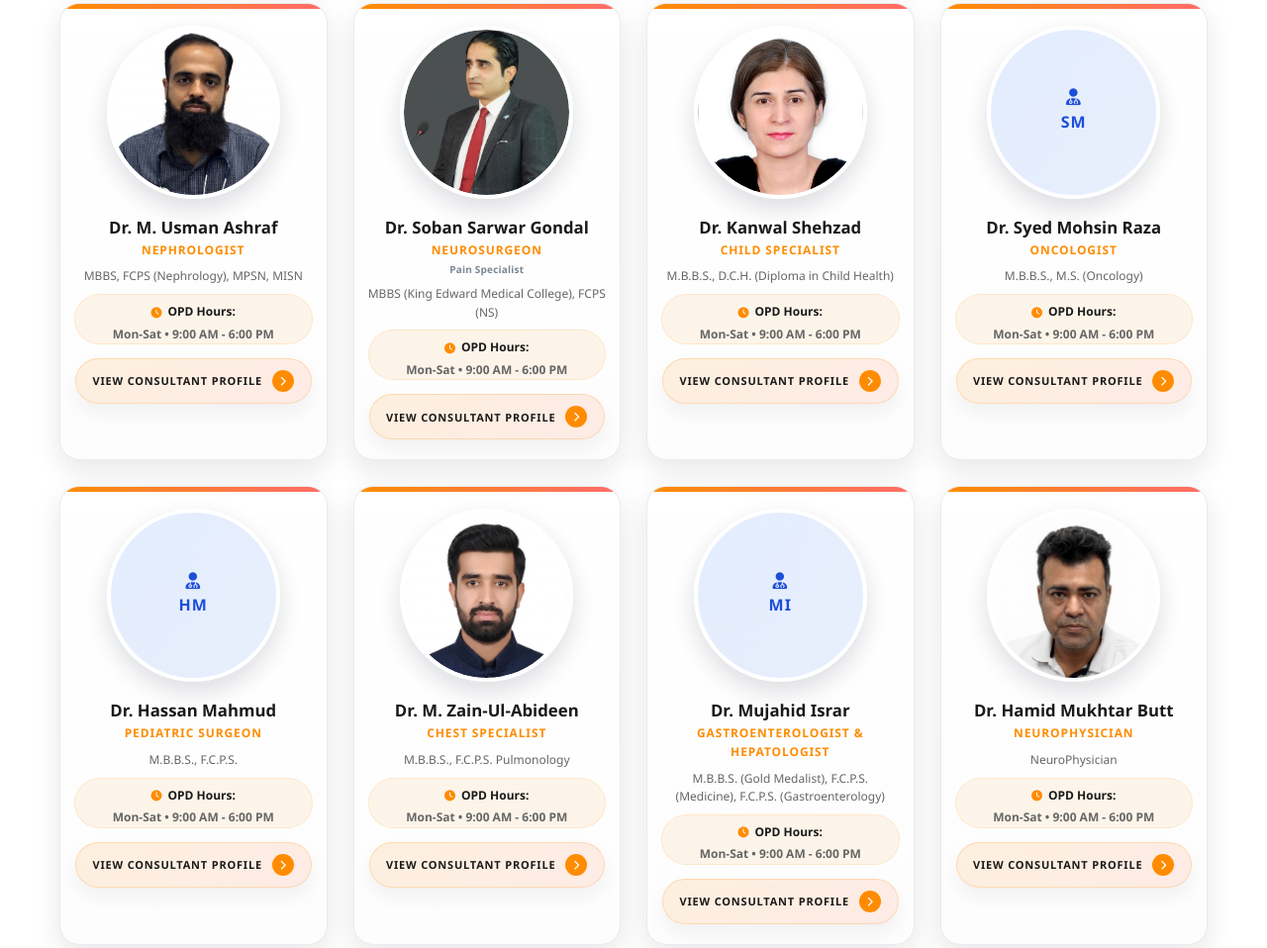
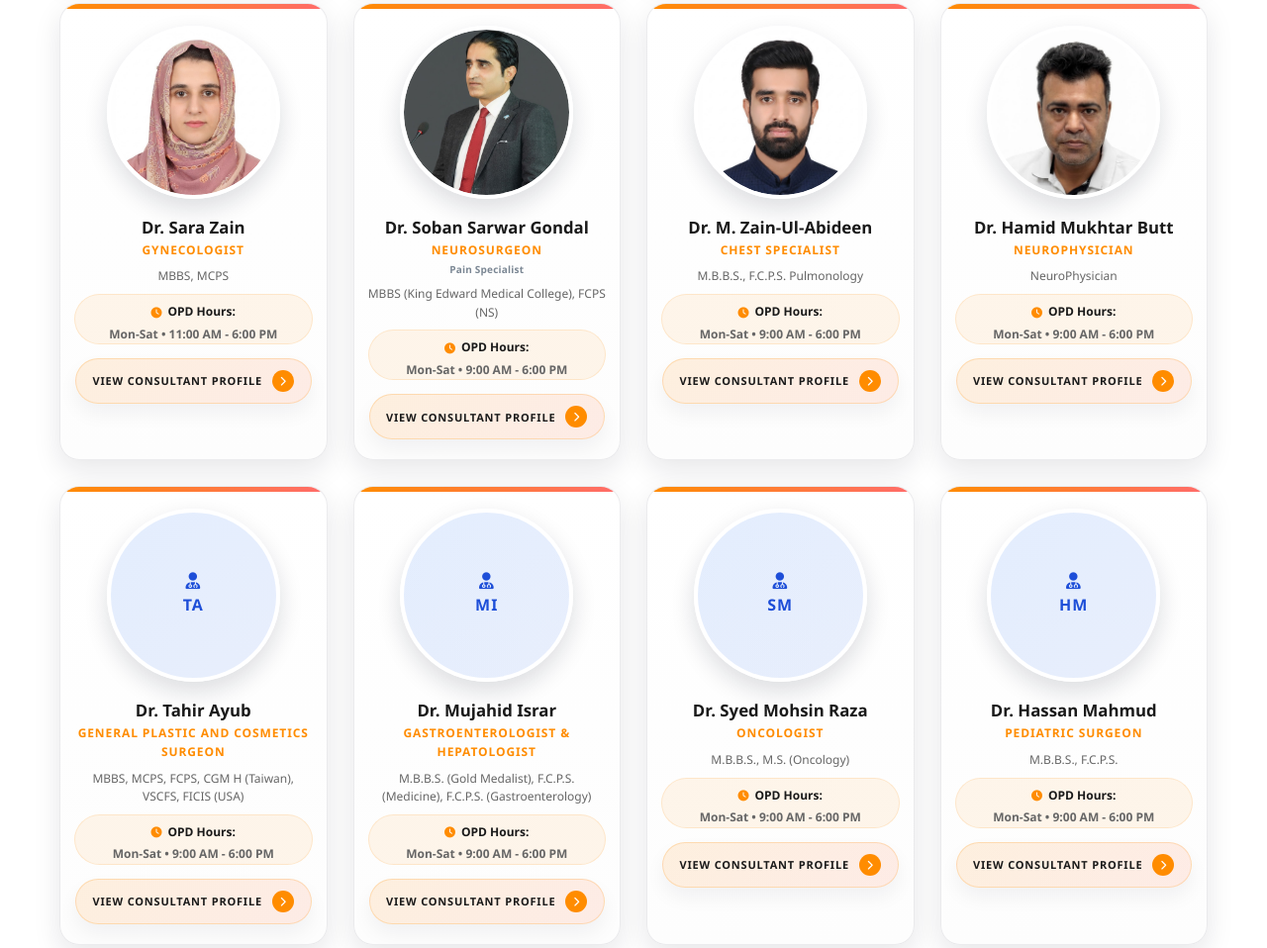
Before and after one commit to mubasharayub169/website, a plain HTML site: page doctors.html in a window 1280 px wide. Shown: the part 1400-2358 px from the top of the page at 99% size. Drawn offline with Linux system fonts and the light colour scheme.

Commit message:
update doctors

```diff
--- a/doctors-data.js
+++ b/doctors-data.js
@@ -46,6 +46,54 @@ window.doctorsData = [
        //     'Healthcare Operations'
        // ],
         education: 'M.B.B.S (Pb), F.C.P.S.'
+    },
+    {
+        slug: 'tahir-ayub',
+        name: 'Dr. Tahir Ayub',
+        timing: 'Mon-Sat • 9:00 AM - 6:00 PM',
+        specialty: 'General Plastic and Cosmetics Surgeon',
+        experience: 'Consultant Plastic & Cosmetic Surgeon',
+        details: 'MBBS, MCPS, FCPS, CGM H (Taiwan), VSCFS, FICIS (USA)',
+        image: '',
+        profileImage: '',
+        bio: 'Dr. Tahir Ayub is a consultant general plastic and cosmetics surgeon, focused on safe surgical care and personalized treatment planning.',
+        highlights: [
+            'Plastic and Cosmetic Surgery Consultation',
+            'Patient-focused Surgical Planning',
+            'Pre-operative and Post-operative Guidance',
+            'Safe and Evidence-based Surgical Care'
+        ],
+        specialties: [
+            'General Plastic Surgery',
+            'Cosmetic Surgery',
+            'Reconstructive Procedure Planning',
+            'Surgical Follow-up Care'
+        ],
+        education: 'MBBS, MCPS, FCPS, CGM H (Taiwan), VSCFS, FICIS (USA).'
+    },
+    {
+        slug: 'barjees-mahmood-qureshi',
+        name: 'Dr. Barjees Mahmood Qureshi',
+        timing: 'Mon-Sat • 9:00 AM - 6:00 PM',
+        specialty: 'Specialist in Anesthesia',
+        experience: 'Consultant Anesthetist',
+        details: 'MBBS, DA (Punjab)',
+        image: '',
+        profileImage: '',
+        bio: 'Dr. Barjees Mahmood Qureshi is a specialist in anesthesia focused on safe perioperative care, patient monitoring, and evidence-based anesthesia planning.',
+        highlights: [
+            'Pre-anesthesia Evaluation',
+            'Intraoperative Anesthesia Care',
+            'Postoperative Monitoring and Pain Guidance',
+            'Patient Safety-focused Clinical Practice'
+        ],
+        specialties: [
+            'General Anesthesia',
+            'Perioperative Care',
+            'Anesthesia Risk Assessment',
+            'Postoperative Recovery Support'
+        ],
+        education: 'MBBS, DA (Punjab).'
     },
     {
         slug: 'suleman-bashir',
--- a/doctors.html
+++ b/doctors.html
@@ -168,16 +168,20 @@
                 return aIsCeo ? -1 : 1;
             });
 
-            const secondRowSlugs = ['qazi-aadil-inaam', 'asad-ali-sandhu', 'umar-draz-tariq', 'touseef-ansar'];
-            const secondRowDoctors = secondRowSlugs
-                .map((slug) => doctorsData.find((doctor) => doctor.slug === slug))
-                .filter(Boolean);
+            const swapDoctorToIndex = (slug, targetIndex) => {
+                const fromIndex = doctorsData.findIndex((doctor) => doctor.slug === slug);
+                if (fromIndex === -1) return;
+                const safeTarget = Math.max(0, Math.min(targetIndex, doctorsData.length - 1));
+                if (fromIndex === safeTarget) return;
+                [doctorsData[fromIndex], doctorsData[safeTarget]] = [doctorsData[safeTarget], doctorsData[fromIndex]];
+            };
 
-            if (secondRowDoctors.length) {
-                const remainingDoctors = doctorsData.filter((doctor) => !secondRowSlugs.includes(doctor.slug));
-                remainingDoctors.splice(4, 0, ...secondRowDoctors);
-                doctorsData.splice(0, doctorsData.length, ...remainingDoctors);
-            }
+            const swapDoctorsBySlug = (firstSlug, secondSlug) => {
+                const firstIndex = doctorsData.findIndex((doctor) => doctor.slug === firstSlug);
+                const secondIndex = doctorsData.findIndex((doctor) => doctor.slug === secondSlug);
+                if (firstIndex === -1 || secondIndex === -1 || firstIndex === secondIndex) return;
+                [doctorsData[firstIndex], doctorsData[secondIndex]] = [doctorsData[secondIndex], doctorsData[firstIndex]];
+            };
 
             const usmanIndex = doctorsData.findIndex((doctor) => doctor.slug === 'usman-ashraf');
             if (usmanIndex !== -1) {
@@ -186,11 +190,34 @@
                 doctorsData.splice(targetIndex, 0, usmanDoctor);
             }
 
-            const hamidIndex = doctorsData.findIndex((doctor) => doctor.slug === 'hamid-mukhtar-butt');
             const aqsaIndex = doctorsData.findIndex((doctor) => doctor.slug === 'aqsa-liaqat');
-            if (hamidIndex !== -1 && aqsaIndex !== -1) {
-                [doctorsData[hamidIndex], doctorsData[aqsaIndex]] = [doctorsData[aqsaIndex], doctorsData[hamidIndex]];
+            const subhanIndex = doctorsData.findIndex((doctor) => doctor.slug === 'subhan-gondal');
+            if (aqsaIndex !== -1 && subhanIndex !== -1) {
+                [doctorsData[aqsaIndex], doctorsData[subhanIndex]] = [doctorsData[subhanIndex], doctorsData[aqsaIndex]];
             }
+
+            const sulemanIndex = doctorsData.findIndex((doctor) => doctor.slug === 'suleman-bashir');
+            if (sulemanIndex !== -1) {
+                const [sulemanDoctor] = doctorsData.splice(sulemanIndex, 1);
+                const targetIndex = Math.min(2, doctorsData.length);
+                doctorsData.splice(targetIndex, 0, sulemanDoctor);
+            }
+
+            const tahirIndex = doctorsData.findIndex((doctor) => doctor.slug === 'tahir-ayub');
+            if (tahirIndex !== -1) {
+                const [tahirDoctor] = doctorsData.splice(tahirIndex, 1);
+                const targetIndex = Math.min(12, doctorsData.length);
+                doctorsData.splice(targetIndex, 0, tahirDoctor);
+            }
+
+            swapDoctorToIndex('qazi-aadil-inaam', 3);
+            swapDoctorToIndex('kanwal-shehzad', 4);
+            swapDoctorToIndex('umar-draz-tariq', 5);
+            swapDoctorToIndex('asad-ali-sandhu', 6);
+            swapDoctorToIndex('touseef-ansar', 7);
+            swapDoctorToIndex('barjees-mahmood-qureshi', doctorsData.length - 1);
+            swapDoctorsBySlug('sara-zain', 'syed-mohsin-raza');
+            swapDoctorsBySlug('soban-sarwar', 'hassan-mahmud');
 
             if (!doctorsGrid) return;
 
```
